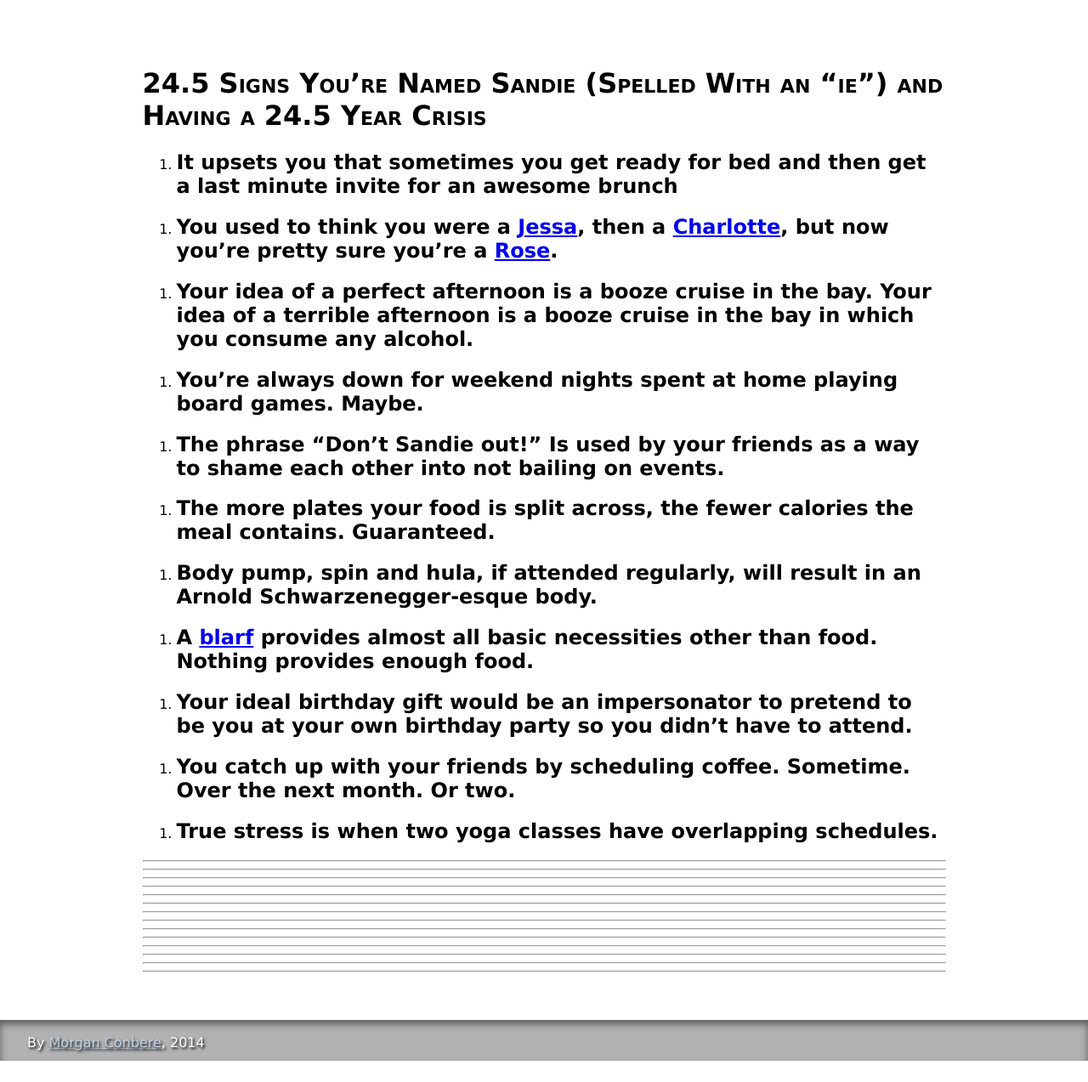
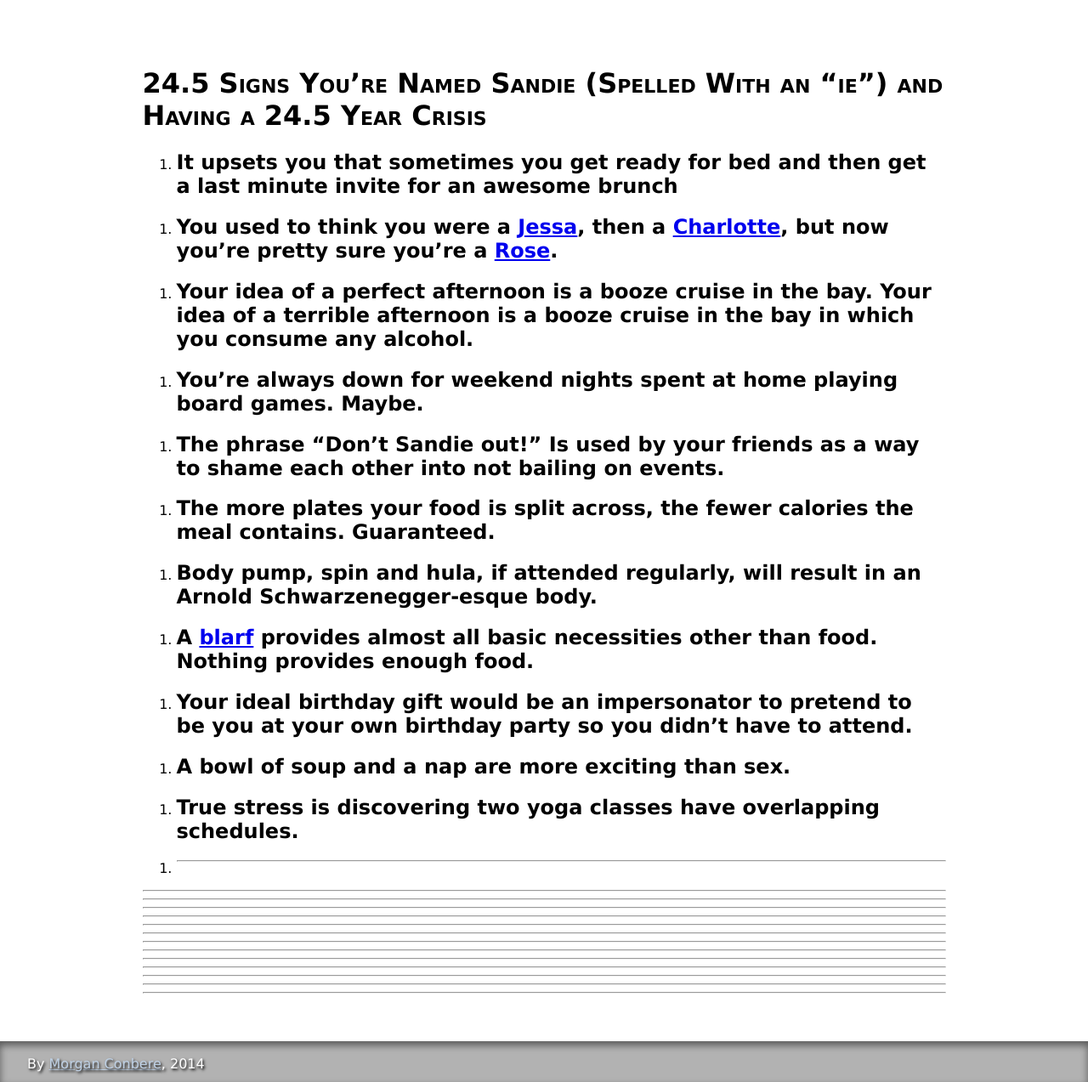
Before and after one commit to mconbere/mconbere.github.com, a Jekyll site: the page built from vittles/24.5-signs.markdown, in a window 1280 px wide. Shown: the whole page at 85% size. Built offline with Jekyll 4.4.1, drawn with Linux system fonts in a browser that asks for light colours; before the commit the page ends 1248 px from its top, so only the background shows below that.

Commit message:
Update 24.5-signs.markdown

```diff
--- a/vittles/24.5-signs.markdown
+++ b/vittles/24.5-signs.markdown
@@ -43,15 +43,15 @@ title: 24.5 Signs You're Named Sandie (Spelled With an "ie") and Having a 24.5 Y
 ----
 
 <!-- 10 -->
-10. You catch up with your friends by scheduling coffee. Sometime. Over the next month. Or two.
+10. A bowl of soup and a nap are more exciting than sex.
 ----
 
 <!-- 11-->
-11. True stress is when two yoga classes have overlapping schedules.
+11. True stress is discovering two yoga classes have overlapping schedules.
 ----
 
 <!-- 12 -->
-
+12.
 ----
 
 <!-- 13 -->
```
